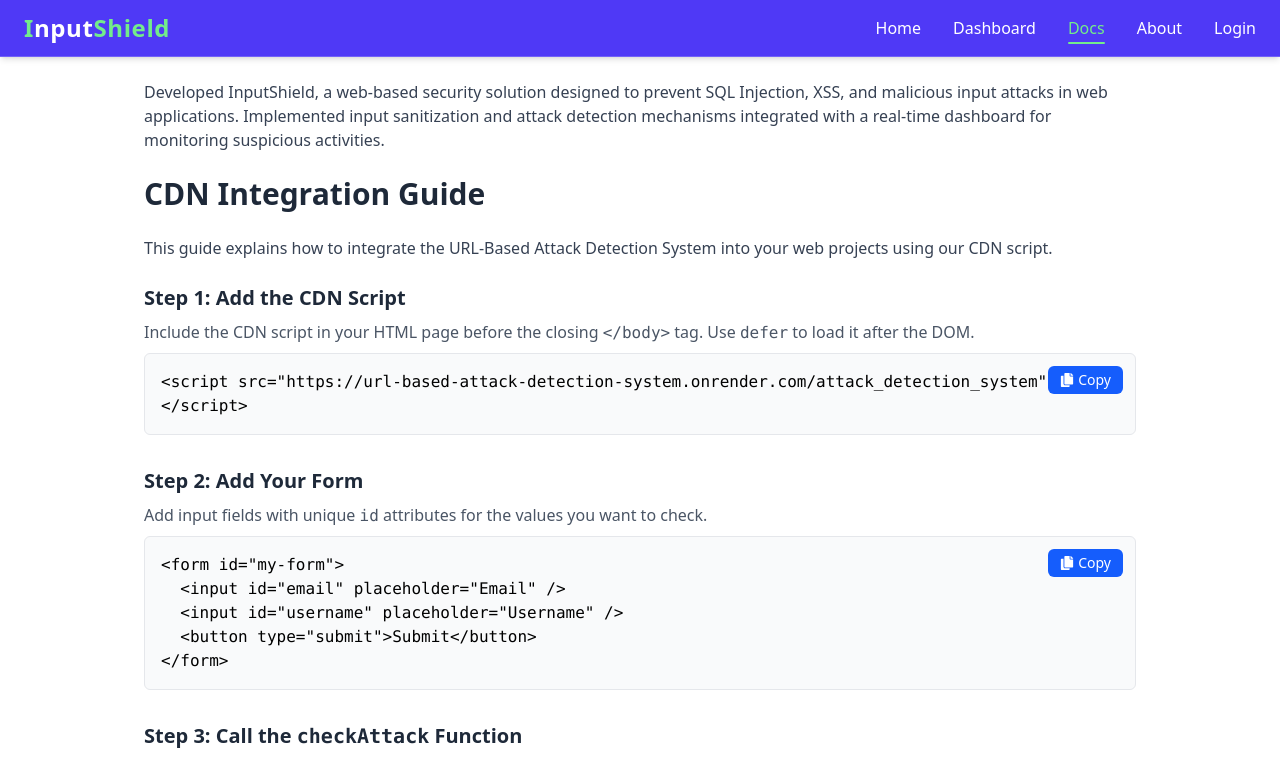
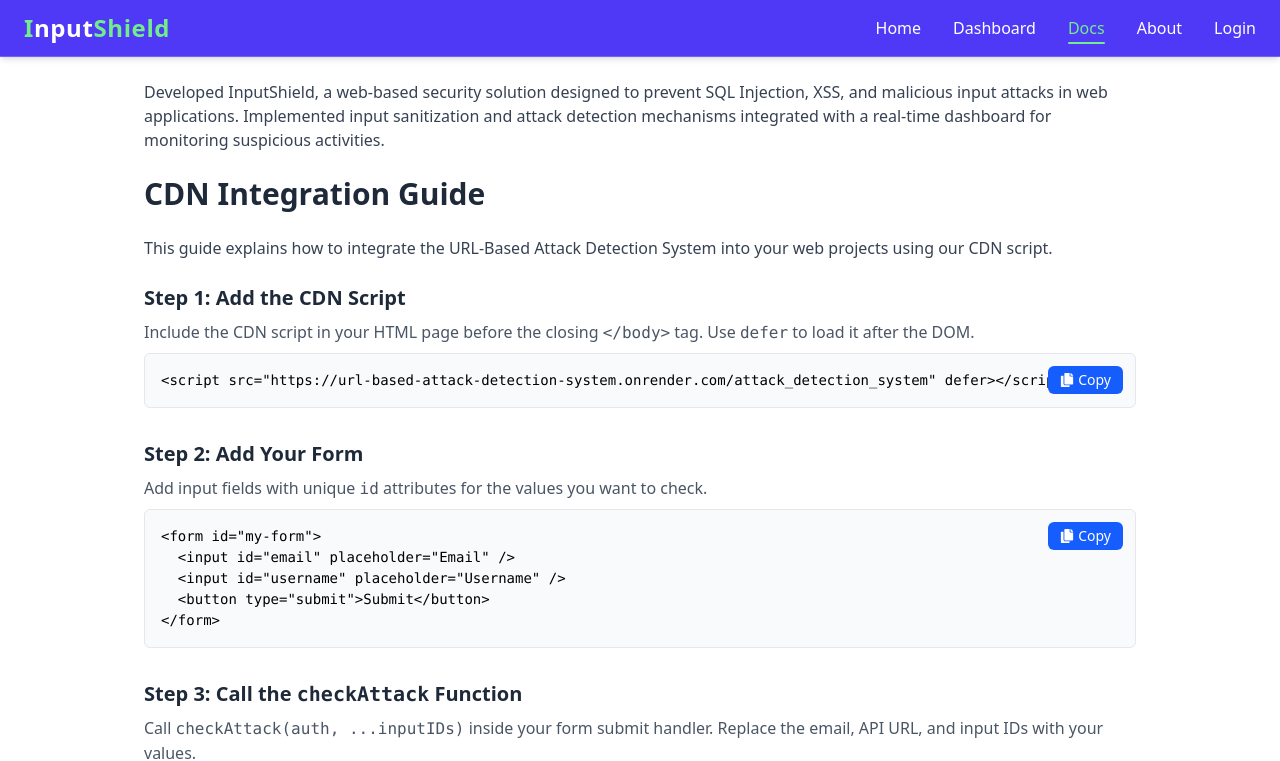
Before and after one commit to FZRAJPUT/URL-based_Attack_Detection_System, a React (Vite) app in the folder client/: page /docs in a window 1280 px wide. Shown: the top 761 px of the page. Built offline with nearby package versions, Linux system fonts and the light colour scheme.

Commit message:
Update Docs.jsx

```diff
--- a/client/src/components/Docs.jsx
+++ b/client/src/components/Docs.jsx
@@ -84,7 +84,7 @@
 
   const CodeBlock = ({ code, copied, setCopied }) => (
     <div className="relative bg-gray-50 p-4 rounded-md border border-gray-200 mb-4 overflow-x-auto break-words sm:overflow-x-auto">
-      <pre className="text-sm sm:text-base font-mono whitespace-pre-wrap">{code}</pre>
+      <pre className="text-[14px] font-mono whitespace-pre-wrap">{code}</pre>
       <button
         onClick={() => handleCopy(code, setCopied)}
         className="absolute top-3 right-3 bg-blue-600 hover:bg-blue-700 text-white px-3 py-1 rounded-md text-xs sm:text-sm flex items-center gap-1"
@@ -145,14 +145,6 @@
           <li>Always check <code>res.attacks</code> before allowing form submission.</li>
         </ul>
       </section>
-
-      {/* Summary */}
-      <section>
-        <h2 className="text-lg sm:text-xl font-semibold mb-2 text-gray-800">Summary</h2>
-        <p className="text-gray-700 text-sm sm:text-base">
-          Your project is now protected against common URL-based attacks. Developers can integrate your attack detection CDN quickly and safely.
-        </p>
-      </section>
     </div>
   );
 };
```
